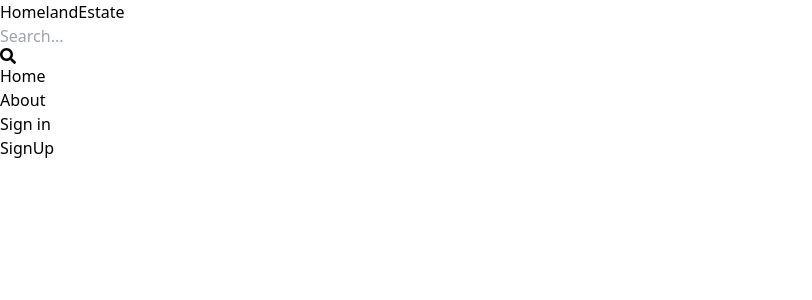
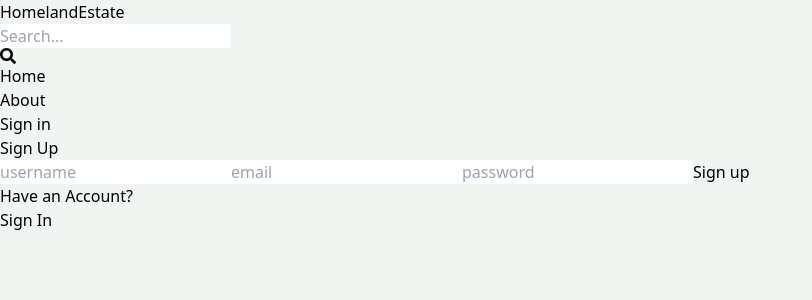
Before and after one commit to rohithprajapati/mern-estate, a React (Vite) app in the folder client/: page /sign-up in a window 1280 px wide. Shown: the top 300 px of the page, without its empty margins (0-812 px from the left). Built offline with nearby package versions, Linux system fonts and the light colour scheme.

Commit message:
complete sign up page UI

```diff
--- a/client/src/index.css
+++ b/client/src/index.css
@@ -1,3 +1,7 @@
 @tailwind base;
 @tailwind components;
 @tailwind utilities;
+
+body{
+    background-color: rgb(241, 245, 241);
+}
--- a/client/src/pages/SignUp.jsx
+++ b/client/src/pages/SignUp.jsx
@@ -1,7 +1,27 @@
-import React from 'react'
+import {Link} from 'react-router-dom'
 
 export default function SignUp() {
   return (
-    <div>SignUp</div>
+    <div className='p-3 max-w-lg mx-auto'>
+      <h1 className='text-3xl text-center font-semibold
+      my-7'>Sign Up</h1>
+      <from className='flex flex-col gap-4'>
+        <input type="text" placeholder='username'
+        className='border p-3 rounded-lg' id='username' />
+        <input type="email" placeholder='email'
+        className='border p-3 rounded-lg' id='email' />
+        <input type="password" placeholder='password'
+        className='border p-3 rounded-lg' id='password' />
+        <button className='bg-slate-700 text-white p-3 rounded-lg
+        uppercase hover-opacity-95
+        disabled-opacity-85'>Sign up</button>
+      </from>
+      <div className='flex gap-2 mt-5'>
+        <p>Have an Account?</p>
+        <Link to= {"/sign-in"}>
+          <span className='text-blue-700'>Sign In</span>
+        </Link>
+      </div>
+    </div>
   )
 }
```
